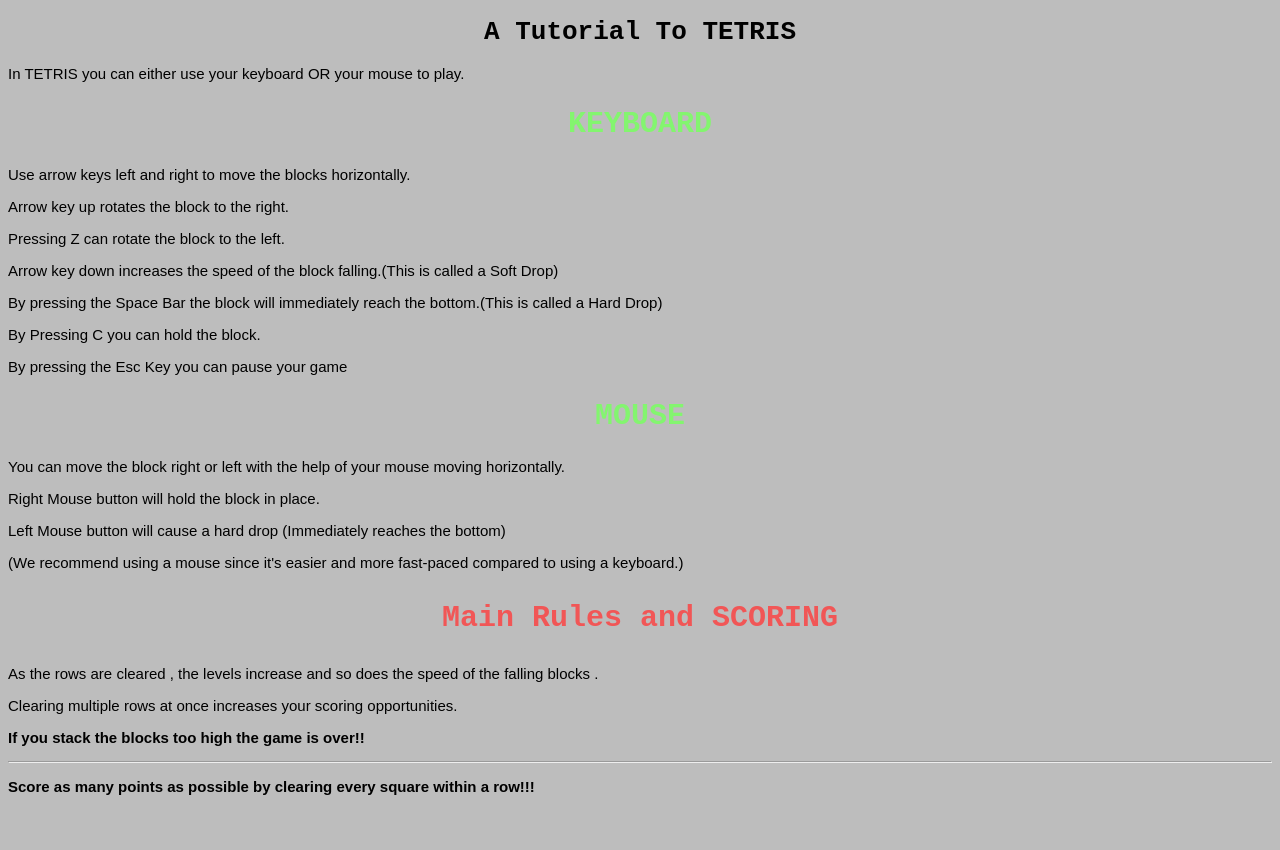
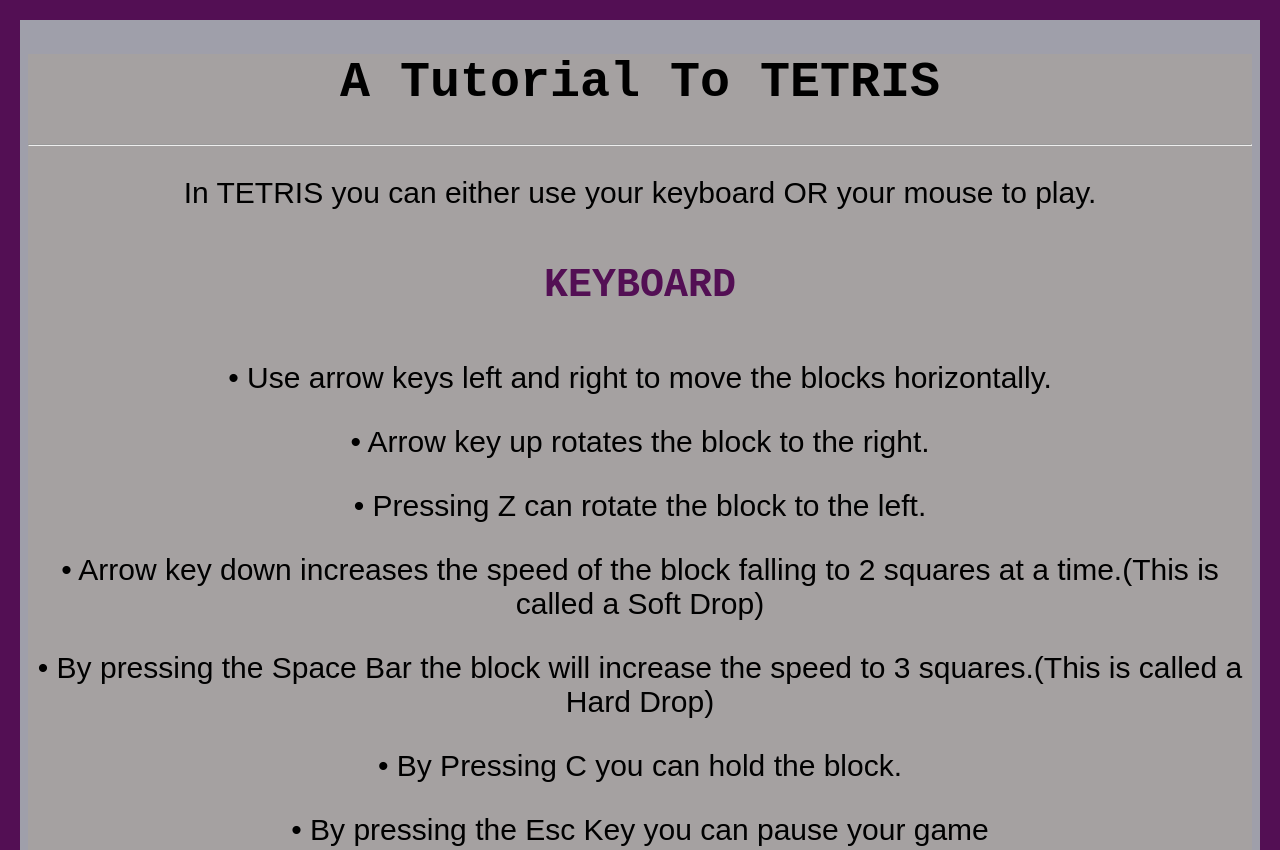
Before and after one commit to CarlyG55/Tetris-WorkExperience2022, a website: page frontend/pages/how_to_page.html in a window 1280 px wide. Shown: the top 850 px of the page. Before the commit the page ends 810 px from the top, so only its background shows below. Drawn offline with Linux system fonts and the light colour scheme.

Commit message:
t#	modified:   frontend/pages/how_to_page.html

```diff
--- a/frontend/pages/HowToPage.css
+++ b/frontend/pages/HowToPage.css
@@ -1,28 +1,40 @@
 body {
-    background-color: rgb(189, 189, 189);
+  background-color: rgb(165, 161, 161);
   }
 
   h1 {
-    color: rgb(0, 0, 0);
-    text-align: center;
-    font-family: monospace;
-    font-size: 50;
-  }
-
-  h2 {
-    color: rgb(131, 245, 111);
-    text-align: center;
-    font-family: monospace;
-    font-size: 30px;
-  }
-  h3 {
-    color: rgb(241, 86, 86);
-    text-align: center;
-    font-family: monospace;
-    font-size: 30px;
+  color: rgb(0, 0, 0);
+  text-align: center;
+  font-family: monospace;
+  font-size:50px;
   }
 
   p {
-    font-family: arial;
-    font-size: 15px;
+  font-family: arial;
+  font-size: 30px;
+  text-align: center;
   }
+  h2 {font-size: 40px;
+  text-align: center;
+  color: rgb(83, 15, 84);
+  font-family: monospace;
+  }
+  h3 {font-size : 50px ;
+  text-align:center;
+  color: rgb(189, 11, 11);
+  font-family: monospace;
+  }
+  h4 {font-size: 40px;
+  text-align: center;
+  color: rgb(83, 15, 84);
+  font-family: monospace;
+  }
+  html {
+      border: 20px solid rgb(83, 15, 84);
+      background-color: #9f9faa;
+    }
+  h5 {font-size: 25px;
+      text-align: center;
+      color: rgb(63, 168, 25);
+      font-family: monospace;
+  }
--- a/frontend/pages/how_to_page.html
+++ b/frontend/pages/how_to_page.html
@@ -1,7 +1,3 @@
-
-
-
-
 <!DOCTYPE HTML>
 
 <html>
@@ -12,29 +8,38 @@
 <body>
 
 <h1>A Tutorial To TETRIS</h1>
+<hr>
 <p>In TETRIS you can either use your keyboard OR your mouse to play.</p>
-<h2><b>KEYBOARD</b></h2>
-<p>Use arrow keys left and right to move the blocks horizontally.</p>
-<p>Arrow key up rotates the block to the right.</p>
-<p>Pressing Z can rotate the block to the left.</p>
-<p>Arrow key down increases the speed of the block falling.(This is called a Soft Drop)</p>
-<p>By pressing the Space Bar the block will immediately reach the bottom.(This is called a Hard Drop)</p>
-<p>By Pressing C you can hold the block.</p>
-<p>By pressing the Esc Key you can pause your game</p>
+
+<h4>KEYBOARD</h4>
+
+<p>• Use arrow keys left and right to move the blocks horizontally.</p>
+<p>• Arrow key up rotates the block to the right.</p>
+<p>• Pressing Z can rotate the block to the left.</p>
+<p>• Arrow key down increases the speed of the block falling to 2 squares at a time.(This is called a Soft Drop)</p>
+<p>• By pressing the Space Bar the block will increase the speed to 3 squares.(This is called a Hard Drop)</p>
+<p>• By Pressing C you can hold the block.</p>
+<p>• By pressing the Esc Key you can pause your game</p>
 
 <h2>MOUSE</h2>
+
 <p>You can move the block right or left with the help of your mouse moving horizontally.</p>
 <p>Right Mouse button will hold the block in place.</p>
 <p>Left Mouse button will cause a hard drop (Immediately reaches the bottom)</p>
 
-<p>(We recommend using a mouse since it's easier and more fast-paced compared to using a keyboard.)</p>
+<h5>(We recommend using a mouse since it's easier and more fast-paced compared to using a keyboard.)</h5>
+<hr>
 
 <h3>Main Rules and SCORING</h3>
 
 <p>As the rows are cleared , the levels increase and so does the speed of the falling blocks .</p>
 <p>Clearing multiple rows at once increases your scoring opportunities. </p>
-<p><b>If you stack the blocks too high the game is over!!</b></p>
+<p>★ For every row cleared you get 100 points.</p>
+<p>★ If two rows are cleared at once you get 200 extra points adding up to 300.</p>
+<p>★ And if THREE rows are cleared at once you gain 500 total points!!</p>
 <hr>
 
+<p><b>If you stack the blocks too high the game is over!!</b></p>
 <p><b>Score as many points as possible by clearing every square within a row!!!</b></p>
+</body>
 </html>
```
